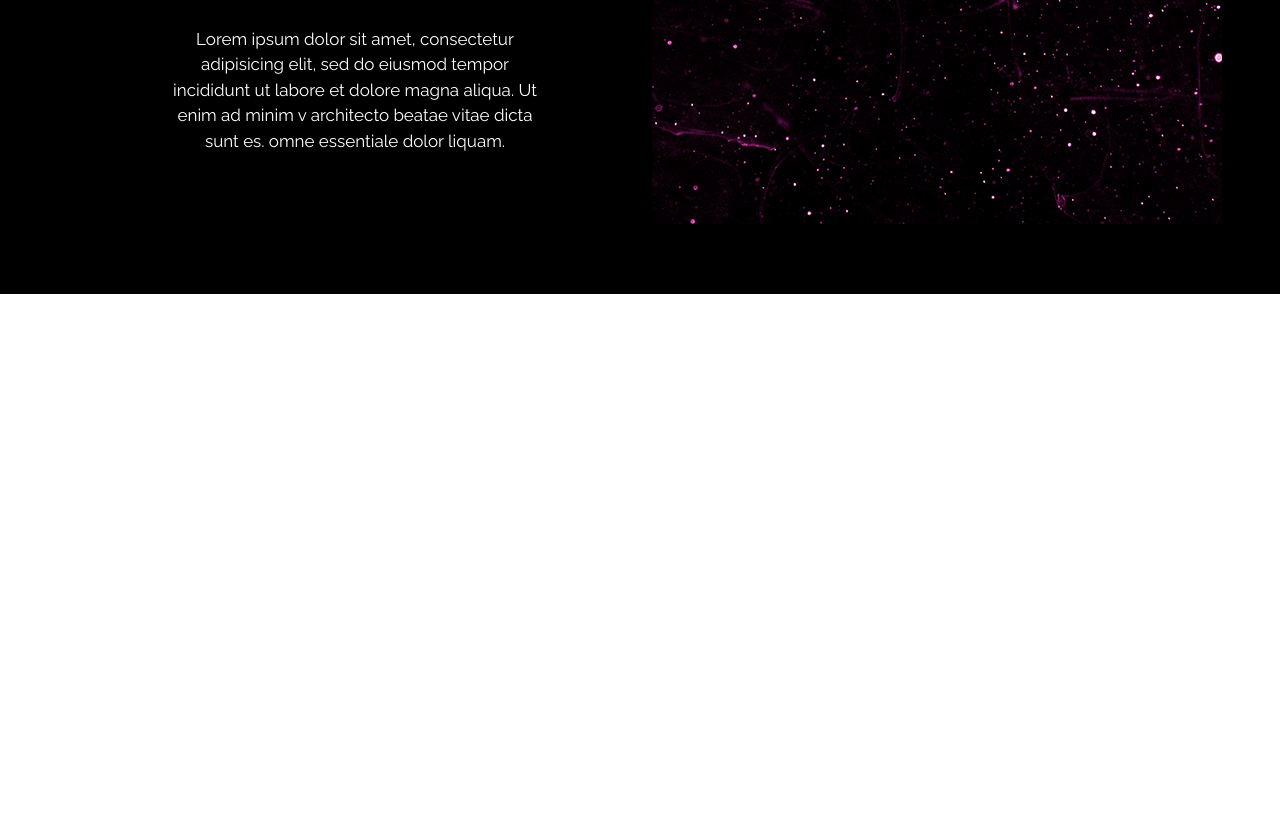
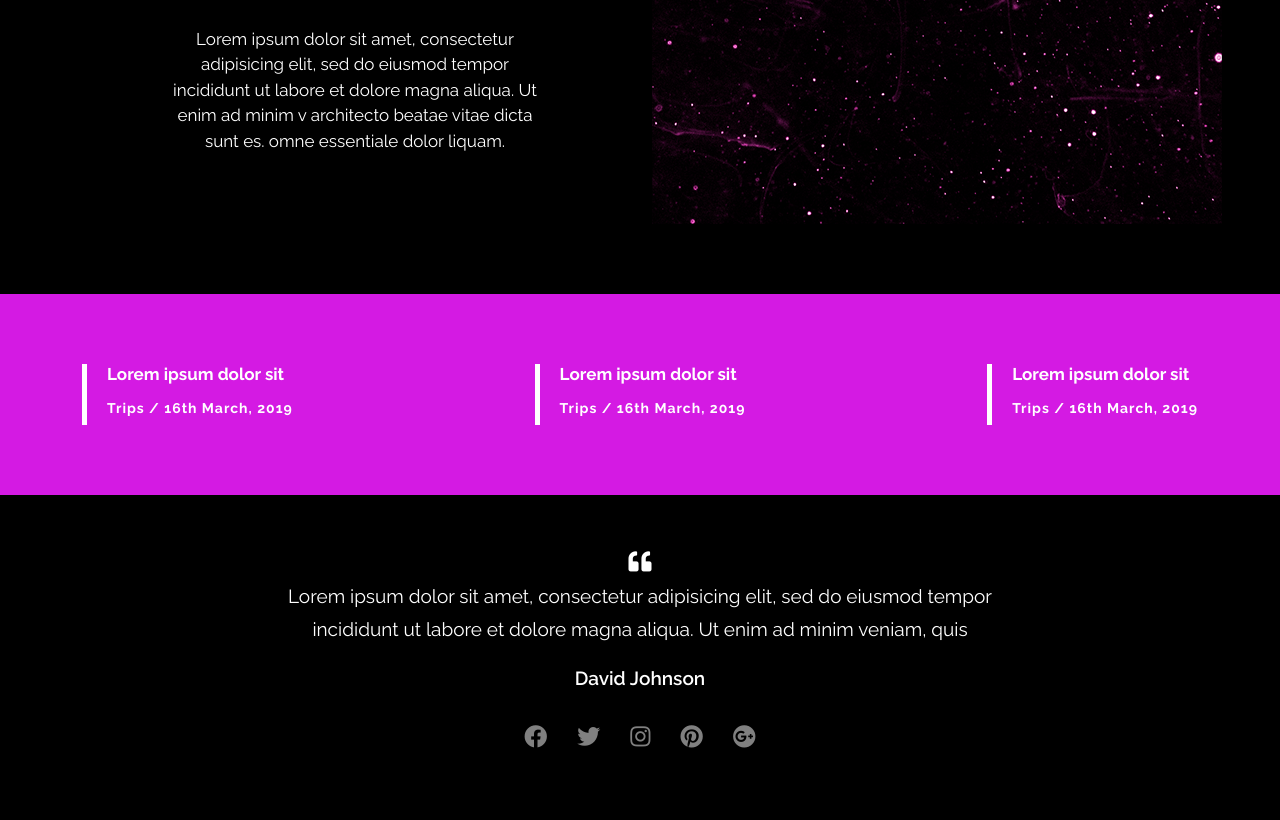
Before and after one commit to progmafe/site, a plain HTML site: page index.html in a window 1280 px wide. Shown: the part 5606-6426 px from the top of the page. Before the commit the page ends 6067 px from the top, so only its background shows below. Drawn offline with Linux system fonts and the light colour scheme.

Commit message:
Segundo commit

```diff
--- a/assets/css/style.css
+++ b/assets/css/style.css
@@ -333,3 +333,102 @@ ul.wedolist{
     font-family: "Raleway";
     text-align: center;
 }
+
+.trips{
+    background-color: #d41ae3;
+    padding: 70px 0;
+}
+
+.trips h3{
+    font-size: 17px;
+    color: #ffffff;
+    font-weight: 700;
+    font-family: "Raleway";
+}
+
+.tripstxt{
+    font-size: 14px;
+    letter-spacing: 1px;
+    line-height: 33px;
+    color: #ffffff;
+    font-weight: 700;
+    font-family: "Raleway";
+    margin-bottom: 0;
+}
+
+.trips .border-left{
+    border-left: solid 5px #ffffff;
+    padding-left: 20px;
+}
+
+.quote2{
+    background-color: #000000;
+    padding: 50px 200px;
+}
+
+.quote2 h3{
+    font-size: 19px;
+    line-height: 33px;
+    color: #ffffff;
+    font-weight: 600;
+    font-family: "Raleway";
+    text-align: center;
+}
+
+.quotetxt2{
+    font-size: 19px;
+    line-height: 33px;
+    color: #fefefe;
+    font-weight: 400;
+    font-family: "Raleway";
+    text-align: center;
+}
+
+.sociallist{
+    list-style: none;
+    display: flex;
+    justify-content: center;
+    padding-left:0;
+    margin-top: 25px;
+}
+
+.sociallist li{
+    margin: 0 15px;
+}
+
+.sociallist i{
+    color:gray;
+}
+
+.footer{
+    background-color: #d41ae3;
+    padding: 70px 0;
+}
+
+.footerlist{
+    list-style: none;
+    font-size: 21px;
+    line-height: 33px;
+    color: #ffffff;
+    font-weight: 700;
+    font-family: "Raleway";
+    padding-left: 0;
+}
+
+.footer h3{
+    font-size: 21px;
+    line-height: 33px;
+    color: #ffffff;
+    font-weight: 700;
+    font-family: "Raleway";
+    text-transform: uppercase;
+    margin-bottom: 30px;
+}
+
+.footertxt{
+    font-size: 19px;
+    line-height: 29px;
+    color: #ffffff;
+    font-weight: 400;
+    font-family: "Raleway";
+}
--- a/index.html
+++ b/index.html
@@ -240,23 +240,43 @@
                     <img src="assets/images/imagem3.png">
                 </div>
     </section>
-    <section>
+    <section class="trips">
+        <div class="container">
+            <div class="d-flex justify-content-between">
+                <div>
+                    <div class="border-left">
+                        <h3>Lorem ipsum dolor sit</h3>
+                        <p class="tripstxt">Trips / 16th March, 2019</p>
+                    </div>
+                </div>
+                <div>
+                    <div class="border-left">
+                        <h3>Lorem ipsum dolor sit</h3>
+                        <p class="tripstxt">Trips / 16th March, 2019</p>
+                    </div>
+                </div>
+                <div>
+                    <div class="border-left">
+                        <h3>Lorem ipsum dolor sit</h3>
+                        <p class="tripstxt">Trips / 16th March, 2019</p>
+                    </div>
+                </div>
+            </div>
+    </section>
+    <section class="quote2">
         <div class="container">
             <div class="row">
-                <div class="col-md-4">
-                    <i class="fas fa-play"></i><i class="fas fa-play"></i>
-                    <h3>New music</h3>
-                    <p class="servicestxt">Lorem ipsum dolor sit amet, consecte sectetur adipisicing elit, tation omne <br> ullamco laboris nisi ut aliqolore.</p>
-                </div>
-                <div class="col-md-4">
-                    <i class="fas fa-play"></i><i class="fas fa-play"></i>
-                    <h3>New groups</h3>
-                    <p class="servicestxt">Lorem ipsum dolor sit amet, consecte sectetur adipisicing elit, tation omne <br> ullamco laboris nisi ut aliqolore.</p>
-                </div>
-                <div class="col-md-4">
-                    <i class="fas fa-play"></i><i class="fas fa-play"></i>
-                    <h3>New themes</h3>
-                    <p class="servicestxt">Lorem ipsum dolor sit amet, consecte sectetur adipisicing elit, tation omne <br> ullamco laboris nisi ut aliqolore.</p>
+                <div class="col-md-12 text-center">
+                    <i class="fas fa-quote-left"></i>
+                    <p class="quotetxt2">Lorem ipsum dolor sit amet, consectetur adipisicing elit, sed do eiusmod tempor <br> incididunt ut labore et dolore magna aliqua. Ut enim ad minim veniam, quis</p>
+                    <h3>David Johnson</h3>
+                    <ul class="sociallist">
+                        <li><a href="https://www.facebook.com" target="_blank"><i class="fab fa-facebook"></i></a></li>
+                        <li><a href="https://www.twitter.com" target="_blank"><i class="fab fa-twitter"></i></a></li>
+                        <li><a href="https://www.instagram.com" target="_blank"><i class="fab fa-instagram"></i></a></li>
+                        <li><a href="https://www.pinterest.com" target="_blank"><i class="fab fa-pinterest"></i></a></li>
+                        <li><a href="https://www.google.com" target="_blank"><i class="fab fa-google-plus"></i></a></li>
+                    </ul>
                 </div>
             </div>
     </section>
```
